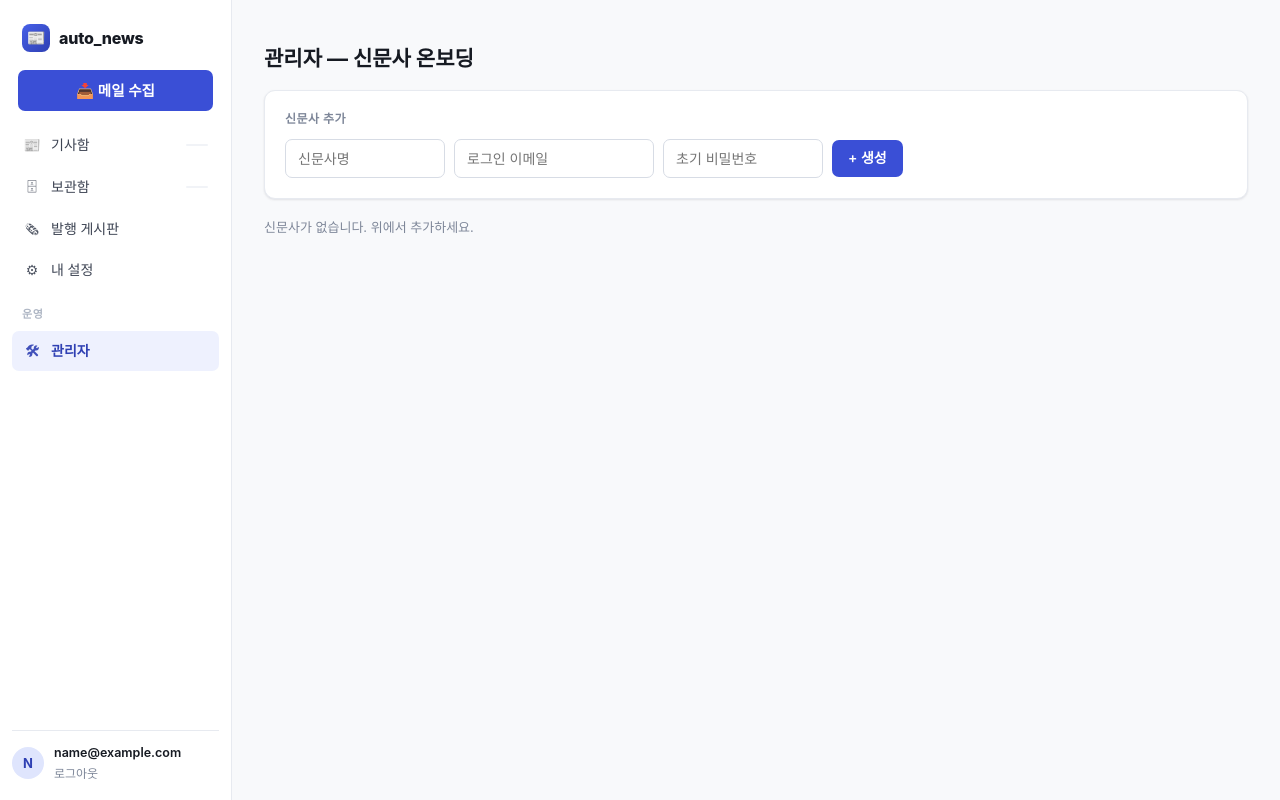
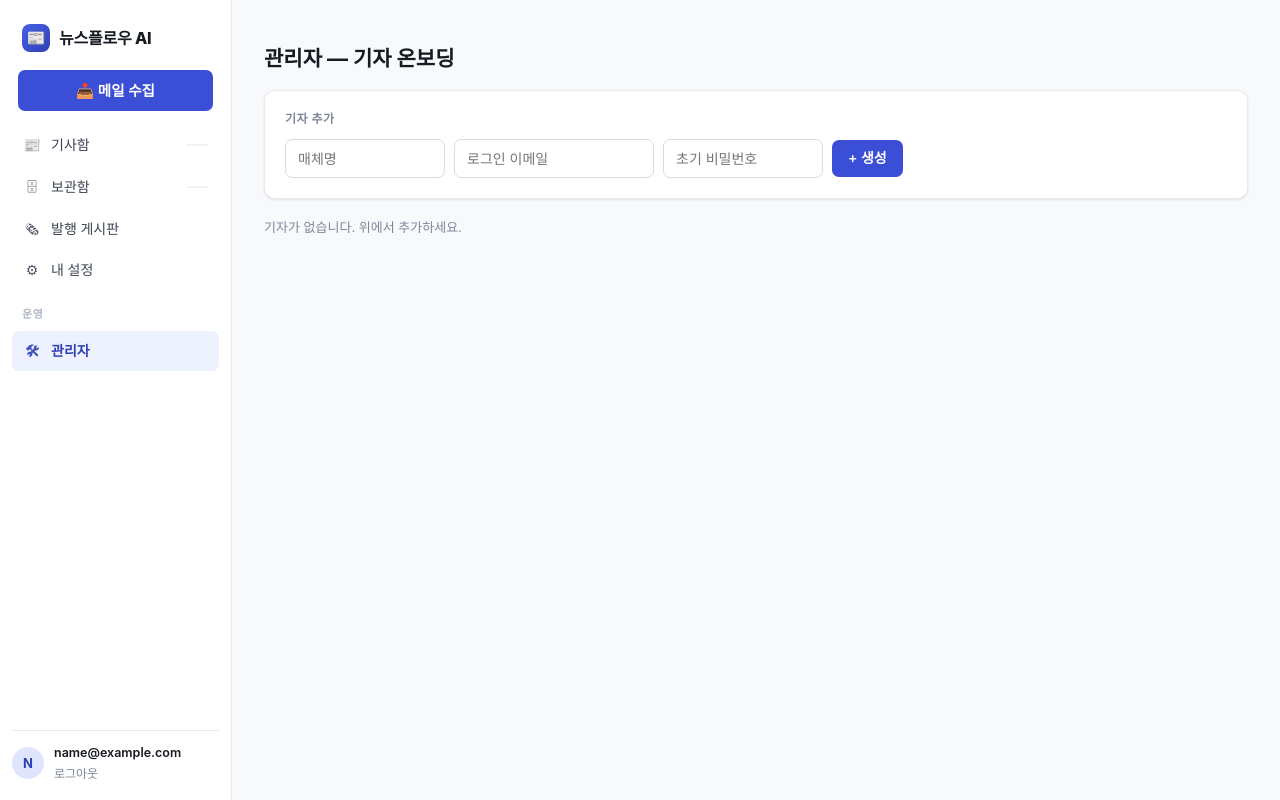
Before and after one commit to scorbito/AutoNews, a FastAPI app: page /admin in a window 1280 px wide. Run offline with FastAPI, Linux system fonts and the light colour scheme; the visitor is signed in with stand-in values (Sample User, id 1); some libraries are stand-ins or nearby versions; some web fonts are replaced.

Commit message:
브랜드명 뉴스플로우 AI로 변경 + 가입 단위 기자 개인으로 문구 정리
- 화면 브랜드명 auto_news → 뉴스플로우 AI (패키지명 aute_news 유지)
- 로그인·가입·관리자 문구를 '신문사' → '기자' / 이름 필드는 '매체명'으로

Co-Authored-By: Claude Opus 4.8 (1M context) <noreply@anthropic.com>

```diff
--- a/src/aute_news/web/app.py
+++ b/src/aute_news/web/app.py
@@ -25,7 +25,7 @@ from ..storage import get_storage, mime_for
 BASE = Path(__file__).resolve().parent
 templates = Jinja2Templates(directory=str(BASE / "templates"))
 
-app = FastAPI(title="aute_news 기자 검토")
+app = FastAPI(title="뉴스플로우 AI 기자 검토")
 app.mount("/static", StaticFiles(directory=str(BASE / "static")), name="static")
 
 
--- a/src/aute_news/web/templates/admin.html
+++ b/src/aute_news/web/templates/admin.html
@@ -1,13 +1,13 @@
 {% extends "base.html" %}
 {% block title %}관리자{% endblock %}
 {% block body %}
-<h2>관리자 — 신문사 온보딩</h2>
+<h2>관리자 — 기자 온보딩</h2>
 {% if msg %}<p class="block">{{ msg }}</p>{% endif %}
 
 <div class="card" style="margin-bottom:18px;">
-  <h3>신문사 추가</h3>
+  <h3>기자 추가</h3>
   <form method="post" action="/admin/tenant" class="row">
-    <input type="text" name="name" placeholder="신문사명" required style="width:160px;">
+    <input type="text" name="name" placeholder="매체명" required style="width:160px;">
     <input type="email" name="email" placeholder="로그인 이메일" required style="width:200px;">
     <input type="text" name="password" placeholder="초기 비밀번호" required style="width:160px;">
     <button type="submit">+ 생성</button>
@@ -27,7 +27,7 @@
       {% else %}<span class="tag s-pending">예약 꺼짐</span>{% endif %}
     </div>
     <form method="post" action="/admin/tenant/{{ t.id }}/delete"
-          data-confirm="신문사 '{{ t.name }}'(#{{ t.id }})와 모든 메일·기사·계정·파일을 삭제합니다. 되돌릴 수 없습니다. 계속할까요?">
+          data-confirm="기자 '{{ t.name }}'(#{{ t.id }})와 모든 메일·기사·계정·파일을 삭제합니다. 되돌릴 수 없습니다. 계속할까요?">
       <button type="submit" class="danger sm">🗑 삭제</button>
     </form>
   </div>
@@ -105,5 +105,5 @@
   </details>
 </div>
 {% endfor %}
-{% if not tenants %}<p class="muted">신문사가 없습니다. 위에서 추가하세요.</p>{% endif %}
+{% if not tenants %}<p class="muted">기자가 없습니다. 위에서 추가하세요.</p>{% endif %}
 {% endblock %}
--- a/src/aute_news/web/templates/base.html
+++ b/src/aute_news/web/templates/base.html
@@ -3,7 +3,7 @@
 <head>
   <meta charset="utf-8">
   <meta name="viewport" content="width=device-width, initial-scale=1">
-  <title>{% block title %}auto_news{% endblock %}</title>
+  <title>{% block title %}뉴스플로우 AI{% endblock %}</title>
   <link rel="preconnect" href="https://cdn.jsdelivr.net">
   <link rel="stylesheet"
         href="https://cdn.jsdelivr.net/gh/orioncactus/pretendard@v1.3.9/dist/web/variable/pretendardvariable.min.css">
@@ -15,7 +15,7 @@
   {% set nc = nav_counts(request) %}
   <div class="app">
     <aside class="sidebar">
-      <a href="/inbox" class="brand"><span class="logo">📰</span> auto_news</a>
+      <a href="/inbox" class="brand"><span class="logo">📰</span> 뉴스플로우 AI</a>
 
       <div class="collect">
         <button type="button" onclick="openCollectConfirm()">📥 메일 수집</button>
--- a/src/aute_news/web/templates/settings.html
+++ b/src/aute_news/web/templates/settings.html
@@ -80,7 +80,7 @@
   {% endif %}
 </div>
 
-<!-- 3) 자동 모드 (신문사 단위) -->
+<!-- 3) 자동 모드 (기자 계정 단위) -->
 <div class="card" style="max-width:560px;">
   <h3><span class="step-no">③</span> 자동 모드 · 수집 시간</h3>
   <form method="post" action="/settings">
@@ -110,7 +110,7 @@
   </p>
 </div>
 
-<!-- 4) 신문사 발행(CMS) 설정 (신문사 단위) -->
+<!-- 4) 발행(CMS) 설정 (기자 계정 단위) -->
 <div class="card" style="max-width:560px; margin-top:16px;">
   <h3><span class="step-no">④</span> 발행(CMS) 설정</h3>
   <form method="post" action="/settings/cms">
```
Also changed, not shown: src/aute_news/web/templates/login.html (+5 -5 lines), src/aute_news/web/templates/signup.html (+4 -4 lines).
